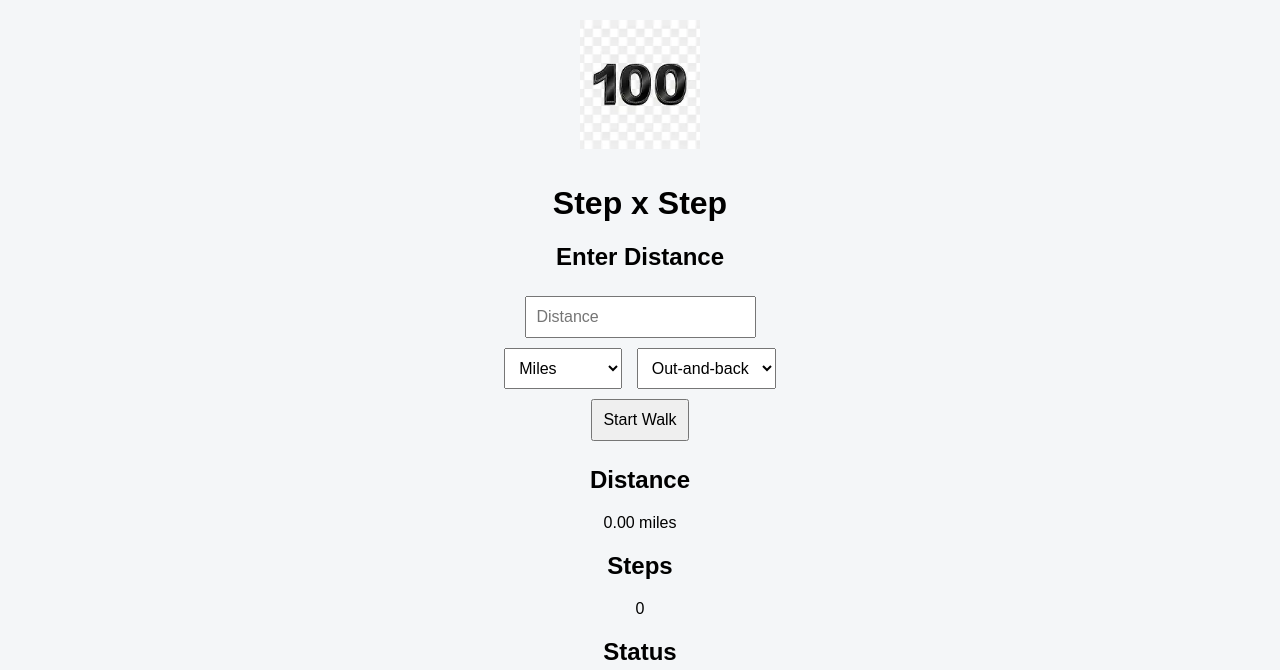
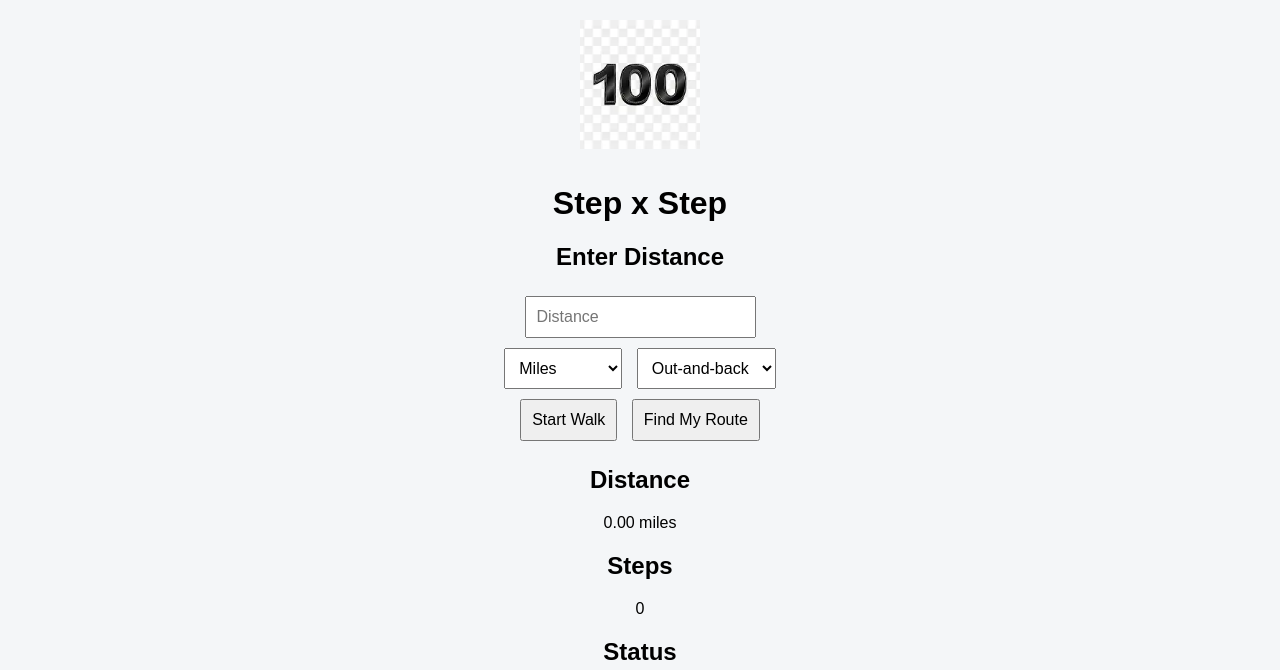
Before and after one commit to updog27/step-x-step, a plain HTML site: page index.html in a window 1280 px wide. Shown: the top 670 px of the page. Drawn offline with nearby package versions, Linux system fonts and the light colour scheme.

Commit message:
Add missing Find My Route control to interface

```diff
--- a/index.html
+++ b/index.html
@@ -111,6 +111,10 @@ placeholder="Distance"
 Start Walk
 </button>
 
+<button id="find-route-button" type="button">
+Find My Route
+</button>
+
 </section>
 
 
```
